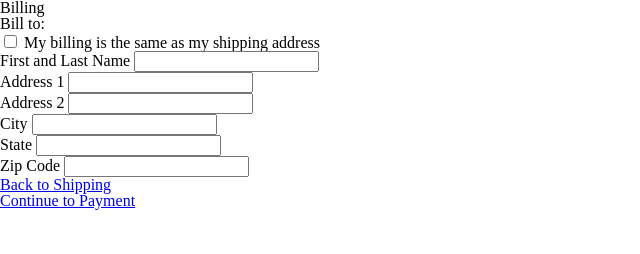
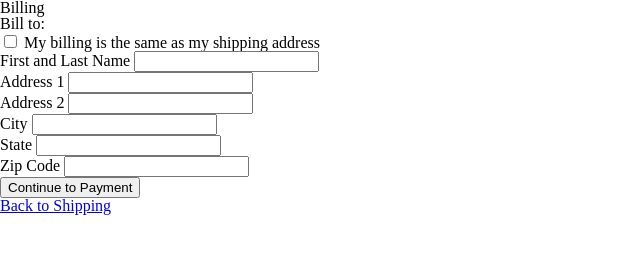
Before and after one commit to gracesopha/ship-and-pay, a plain HTML site: page billing/index.html in a window 1280 px wide. Shown: the whole page, without its empty margins (0-640 px from the left). Drawn offline with Linux system fonts and the light colour scheme.

Commit message:
Change a tag to button across all pages

```diff
--- a/billing/index.html
+++ b/billing/index.html
@@ -14,7 +14,7 @@
       </h1>
     </header>
     <h2 id="label-billing">Bill to:</h2>
-    <form aria-labelledby="label-billing" name="billing" method="get">
+    <form aria-labelledby="label-billing" action="../payment" name="billing" method="get">
       <fieldset name="bill-info">
         <ol>
           <li>
@@ -100,6 +100,8 @@
           </li>
         </ol>
       </fieldset>
+      <button type="submit" name="topayment">Continue to Payment</button>
+
     </form>
 
   </main>
@@ -108,9 +110,6 @@
     <h2>
       <a href="../shipping">Back to Shipping</a>
     </h2>
-    <h2>
-      <a href="../payment">Continue to Payment</a>
-    </h2>
   </nav>
 
   <script src="../assets/site.js"></script>
```
Also changed, not shown: payment/index.html (+4 -5 lines).
